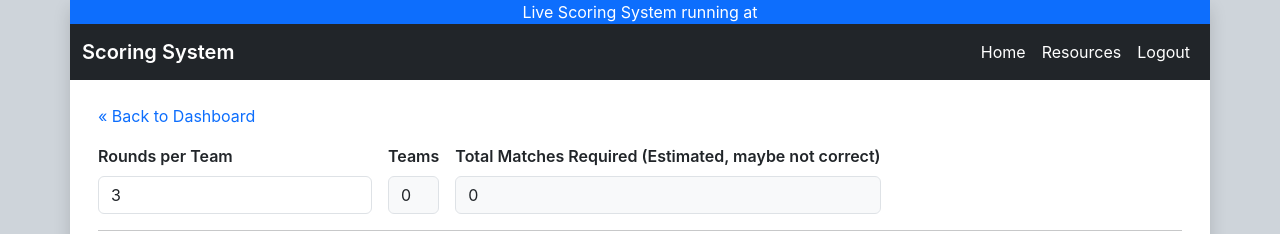
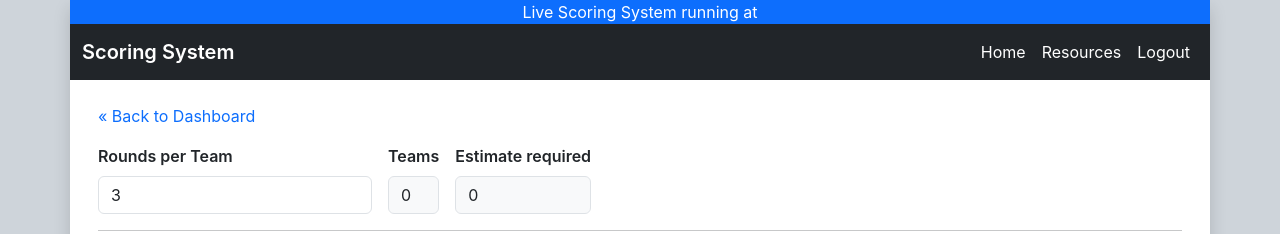
Before and after one commit to lgthevinh/scoring-system, an Angular app in the folder webui/: page /event-dashboard/generate-schedule in a window 1280 px wide. Shown: the top 234 px of the page. Built offline with nearby package versions, Linux system fonts and the light colour scheme; no server answers; sample sign-in values are in the browser's storage.

Commit message:
feat: update label for estimated matches in GenerateSchedule component

```diff
--- a/webui/src/app/features/event-dashboard/generate-schedule/generate-schedule.html
+++ b/webui/src/app/features/event-dashboard/generate-schedule/generate-schedule.html
@@ -11,7 +11,7 @@
       <div class="form-control bg-light">{{ teamsCount() }}</div>
     </div>
     <div>
-      <label class="form-label fw-semibold">Total Matches Required (Estimated, maybe not correct)</label>
+      <label class="form-label fw-semibold">Estimate required</label>
       <div class="form-control bg-light">{{ matchesRequired() }}</div>
     </div>
   </div>
```
